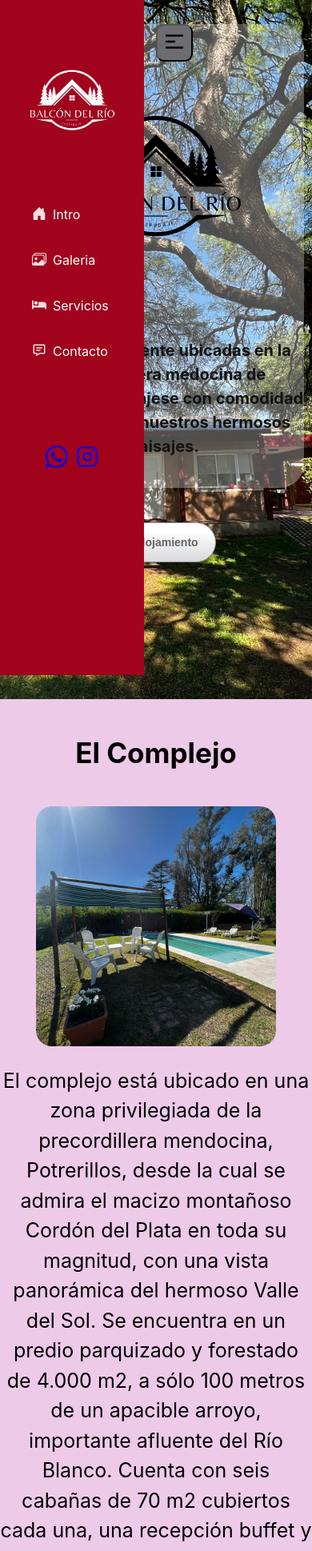
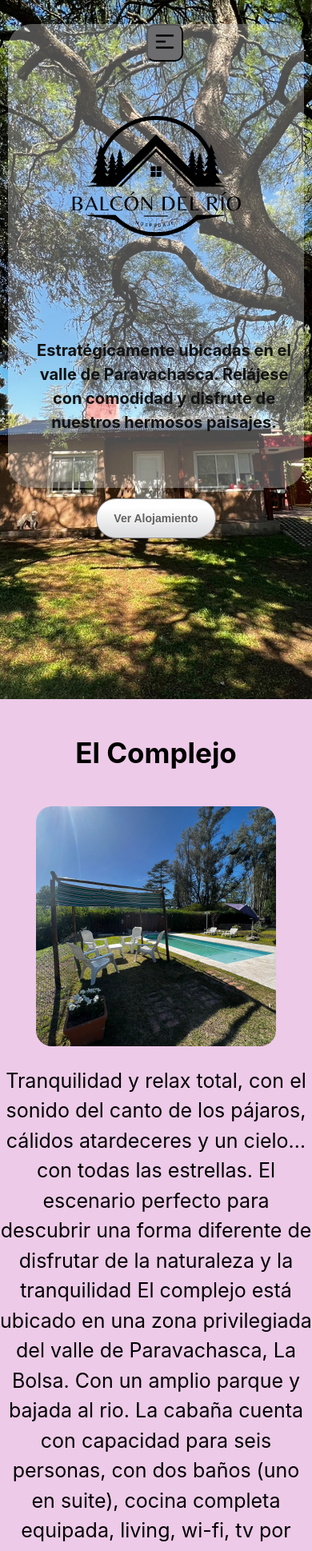
Before and after one commit to jcrnieto/Proyecto-Cabania, a React (Vite) app: page / in a window 390 px wide. Shown: the top 1939 px of the page at 80% size. Built offline with nearby package versions, Linux system fonts and the light colour scheme.

Commit message:
se modifican los textos para mayor informacion de la web

```diff
--- a/src/App.css
+++ b/src/App.css
@@ -14,8 +14,7 @@ body, html, #root {
 
 @media (max-width: 1024px) {
   .body, html, #root{
-    overflow-x: hidden;
+    margin: 0;
     padding: 0;
-    width: 100%;
   }
 }
--- a/src/components/carousel/carouselStyle.js
+++ b/src/components/carousel/carouselStyle.js
@@ -36,6 +36,10 @@ export const SlideContainer = styled.div`
   text-align: center;
   justify-content: center;
   align-items: center;
+
+  @media (max-width: 767px) {
+      margin-bottom: 20px;
+     }
 `
 
 export const ImgSlide = styled.img`
@@ -52,7 +56,7 @@ export const ImgSlide = styled.img`
       height: 100%;
       object-fit: cover;
       border-radius: 50px;
-   }
+     }
 
 `
 export const ContainerImg = styled.div`
--- a/src/components/form/FormStyle.js
+++ b/src/components/form/FormStyle.js
@@ -156,6 +156,7 @@ export const ButtonSubmit = styled.button`
   color: black;
   transition: .4s ease-in-out;
   box-shadow: rgba(0, 0, 0, 0.4) 1px 1px 1px;
+  background: #dfe0eb;
 
 
   &:hover {
--- a/src/components/housing/Housing.jsx
+++ b/src/components/housing/Housing.jsx
@@ -18,10 +18,12 @@ const Housing = () => {
                 <ImgHousing src={imgHousing}/>
             </ImgContainerHousing>
             <TextHousing>
-                El complejo está ubicado en una zona privilegiada de la precordillera mendocina, Potrerillos, desde la cual se admira el macizo montañoso Cordón del Plata en toda su magnitud, con una vista panorámica del hermoso Valle del Sol.
-                Se encuentra en un predio parquizado y forestado de 4.000 m2, a sólo 100 metros de un apacible arroyo, importante afluente del Río Blanco. Cuenta con seis cabañas de 70 m2 cubiertos cada una, una recepción buffet y la residencia del Administrador.
-                El área de recreación contiene un juego combinado para niños, piscina y pequeña cancha de futbol, todo rodeado de zona parquizada.
-                Se puede alternar el descanso y relax que brinda el complejo y su entorno con una variada gama de actividades recreativas que garantizan la diversión, disfrutando del sol, del río tumultuoso y especialmente de la montaña, con amigos o en familia.
+                Tranquilidad y relax total, con el sonido del canto de los pájaros, cálidos atardeceres y un cielo… con todas las estrellas.
+                El escenario perfecto para descubrir una forma diferente de disfrutar de la naturaleza y la tranquilidad
+                El complejo está ubicado en una zona privilegiada del valle de Paravachasca, La Bolsa.
+                Con un amplio parque y bajada al rio. La cabaña cuenta con capacidad para seis personas,
+                con dos baños (uno en suite), cocina completa equipada, living, wi-fi, tv por cable, asador, pileta y cochera.
+
             </TextHousing>
         </ContainerHousing>
     )
--- a/src/components/intro/Intro.jsx
+++ b/src/components/intro/Intro.jsx
@@ -27,7 +27,7 @@ const Intro = () => {
               <LogoImageIntro src={logo}/>
          </LogoContainerIntro>
          <DescriptionIntro>
-             Estratégicamente ubicadas en la precordillera medocina de Potrerillos.
+             Estratégicamente ubicadas en el valle de Paravachasca.
              Relájese con comodidad y disfrute de nuestros hermosos paisajes.
          </DescriptionIntro>
         <ContainerButtonIntro>
--- a/src/components/location/Location.jsx
+++ b/src/components/location/Location.jsx
@@ -18,8 +18,8 @@ const Location = () => {
         <LocationContainer data-aos="fade-up">
             <TitleLocation> Ubicación</TitleLocation>
             <DescriptionLocation>
-            Estamos ubicados en el valle de precordillera Potrerillos, a 70 km al sur-oeste de la ciudad de Mendoza.
-            Complejo El Plata, Avenida del Sol 2123, Piedras Blancas, Potrerillos, Mendoza.
+            Estamos ubicados en el valle de Paravachasca, a 46 km al sur-oeste de la ciudad de Córdoba.
+            Balcón del Río, Avenida del Sol 2123, La Bolsa, Córdoba.
             </DescriptionLocation>
             <ContainerMapLocation>
             <MapContainer center={location} zoom={13} style={{ height: '400px'}}>
--- a/src/components/location/locationStyle.js
+++ b/src/components/location/locationStyle.js
@@ -30,6 +30,10 @@ export const DescriptionLocation = styled.h4`
   color: black;
   text-align: center;
   font-size: 20px;
+
+  @media (max-width: 767px) {
+     margin: 20px;
+   }
 `
 
 export const ContainerMapLocation = styled.div`
--- a/src/components/navbar/Navbar.jsx
+++ b/src/components/navbar/Navbar.jsx
@@ -30,7 +30,11 @@ import logo from '../../../image/logo-blanco.png';
 
 const Navbar = () => {
 
- const [mobileMenuOpen, setMobileMenuOpen] = useState(false);
+ const [mobileMenuOpen, setMobileMenuOpen] = useState(true);
+
+  const handleMenu = () => {
+    setMobileMenuOpen(!mobileMenuOpen)
+  }
 
  const handleScroll = (event, targetId) => {
     event.preventDefault();
--- a/src/components/navbar/navbarStyle.js
+++ b/src/components/navbar/navbarStyle.js
@@ -17,7 +17,7 @@ export const ContainerNavbar = styled.div`
     z-index: 999;
     transform: translateX(${({ mobileMenuOpen }) => (mobileMenuOpen ? '-200px' : '0')});
     transition: transform 0.4s ease-in-out;
-    width: 180px;
+    width: 170px;
    }
 `
 
@@ -67,12 +67,14 @@ export const WattsapIconNavbar = styled.a`
     font-size: 28px;
     margin-right:5px;
     cursor: pointer;
+    color: #1dde20;
 `
 
 export const InstagramIconNavbar = styled.a`
     font-size: 28px;
     margin-left:5px;
     cursor: pointer;
+    color:#de1dc4;
 `
 
 export const HouseIconNavbar = styled.div`
@@ -102,7 +104,7 @@ export const ContainerHamburguerNavbar = styled.div`
        display: block;
        position: fixed;
        z-index: 999;
-       margin-left: 50%;
+       margin-left: 47%;
        padding-top: 30px;
 
    }
```
Also changed, not shown: src/index.css (+0 -54 lines).
